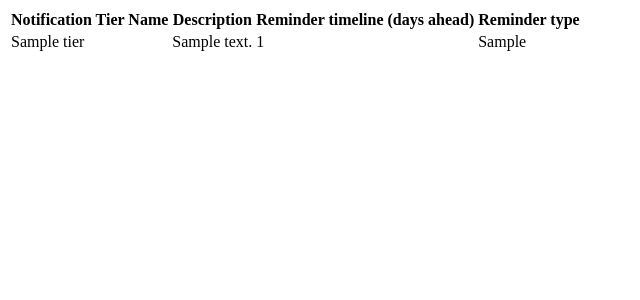
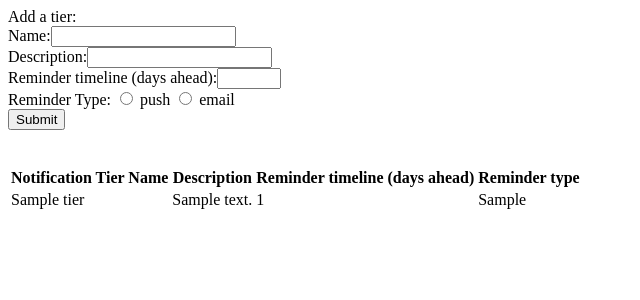
Before and after one commit to charlotte-bourg/occasion-reminders, a Flask app: page /manage-tiers in a window 1280 px wide. Shown: the top 300 px of the page, without its empty margins (0-640 px from the left). Run offline with Flask 3, Linux system fonts and the light colour scheme; the visitor is signed in with stand-in values (Sample User, id 1); tables that the repository leaves empty hold one stand-in row (values such as "Sample post").

Commit message:
front end for adding new tiers

```diff
--- a/seed_database.py
+++ b/seed_database.py
@@ -9,12 +9,12 @@ import crud
 import model
 import server
 
-os.system("dropdb occasiondb")
-os.system("createdb occasiondb")
+#os.system("dropdb occasiondb")
+#os.system("createdb occasiondb")
 
 model.connect_to_db(server.app)
 server.app.app_context().push()
-model.db.create_all()
+#model.db.create_all()
 
 #just seeding tiers for now for testing
 user = crud.get_user_by_email("hackbright.charlotte@gmail.com")
--- a/server.py
+++ b/server.py
@@ -1,7 +1,7 @@
 """Server for occasion reminders app."""
 
 import requests
-import flask
+import flask #is from flask import * worse? consider being more specific on modules
 from model import connect_to_db,db
 import crud
 import os
@@ -25,6 +25,11 @@ CLIENT_SECRETS_FILE = 'client_secret.json'
 def index():
     """Landing page"""
     return flask.render_template('index.html')
+
+@app.route('/logout')
+def clear_session_vars():
+    flask.session.clear()
+    return flask.redirect('/')
 
 @app.route('/authenticate')
 def google_authenticate():
@@ -67,6 +72,19 @@ def manage_tiers():
     user = crud.get_user_by_id(flask.session["user_id"])
     tiers = crud.get_tiers_by_user(user)
     return flask.render_template('tiers.html', tiers=tiers)
+
+@app.route('/add-tier', methods = ['POST'])
+def add_tier():
+    """Add tier"""
+    user = crud.get_user_by_id(flask.session["user_id"])
+    name = flask.request.form.get("tier-name")
+    description = flask.request.form.get("tier-desc")
+    days_ahead = flask.request.form.get("tier-days-ahead")
+    reminder_type = flask.request.form.get("tier-reminder-type")
+    tier = crud.create_tier(user, name, description, days_ahead, reminder_type,"tbd")
+    db.session.add(tier)
+    db.session.commit()
+    return flask.redirect('/manage-tiers')
 
 @app.route('/import-contacts')
 def import_contacts():
--- a/templates/index.html
+++ b/templates/index.html
@@ -3,7 +3,12 @@
 
 {% block body %}
 Welcome to occasion reminders! To begin, authenticate with your google account to sync your contacts:
+<br>
 <a href = "/authenticate">Authenticate with Google</a>
+<br><br>
+<a href ="/logout">Log out</a>
+<!-- this needs to be further implemented: only a tool during testing to clear flask session-->
+
 <script>
 
 </script>
--- a/templates/tiers.html
+++ b/templates/tiers.html
@@ -1,15 +1,31 @@
 {% extends 'base.html' %}
 {% block body %}
+Add a tier: <br>
+<form action = "/add-tier" method="post"> <!-- ajax...?-->
+  Name:<input type="text" name="tier-name"><br> <!-- help text, required fields, data validation / sanitizing -->
+  Description:<input type="text" name="tier-desc"><br>
+  Reminder timeline (days ahead):<input type="number" name="tier-days-ahead" min="0" max="100" step="1"><br>
+  Reminder Type:
+    <input type="radio" value="push" name="tier-reminder-type">
+    <label for="push">push</label>
+    <input type="radio" value="email" name="tier-reminder-type">
+    <label for="email">email</label><br>
+  <input type="submit">
+</form>
+<br>
+<br>
 {% if not tiers %}
   You haven't added any notification tiers yet!
-{% else %}
+{% endif %}
   <table>
+      {% if tiers %}
       <tr>
         <th>Notification Tier Name</th>
         <th>Description</th>
         <th>Reminder timeline (days ahead)</th>
         <th>Reminder type</th>
       </tr>
+      {% endif %}
       {% for tier in tiers %}
       <tr>
         <td>{{ tier.name }}</td>
@@ -19,5 +35,18 @@
       </tr>
       {% endfor %}
   </table>
-{% endif %}
+
+<script> </script>
 {% endblock %}
+
+tier_id = db.Column(db.Integer,
+autoincrement = True,
+primary_key = True)
+user_id = db.Column(db.Integer,
+db.ForeignKey("users.user_id"))
+name = db.Column(db.String)
+description = db.Column(db.String)
+reminder_days_ahead = db.Column(db.Integer)
+reminder_type = db.Column(db.String)
+contact_group_id = db.Column(db.String)
+contact_group_status = db.Column(db.String)
```
Lines whose indentation alone changed are shown as unchanged.
